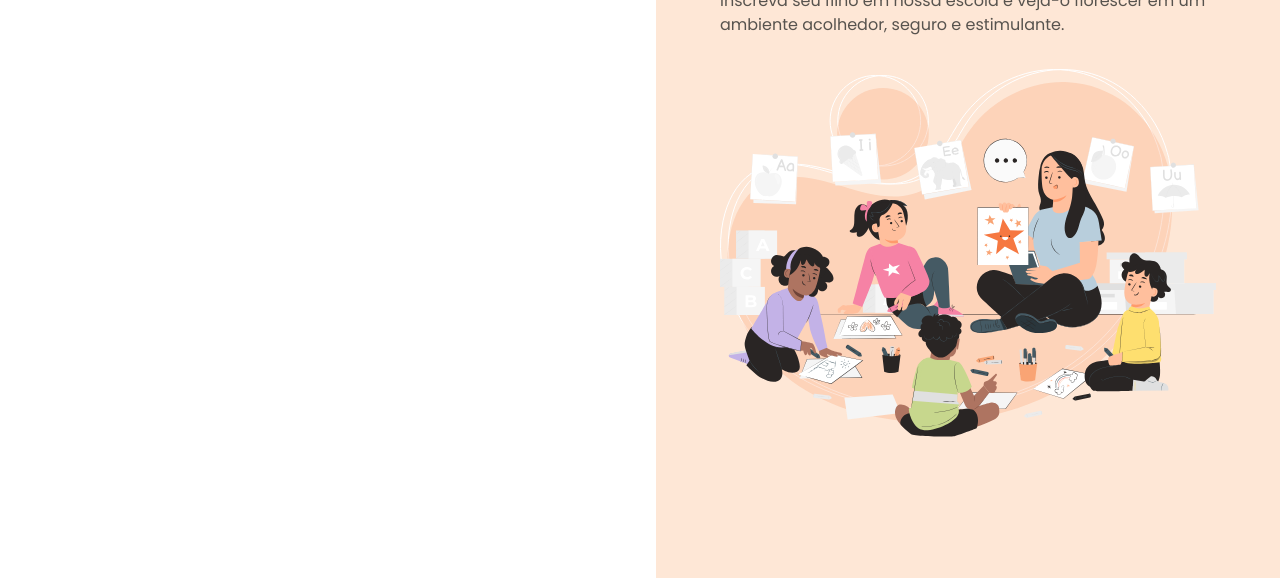
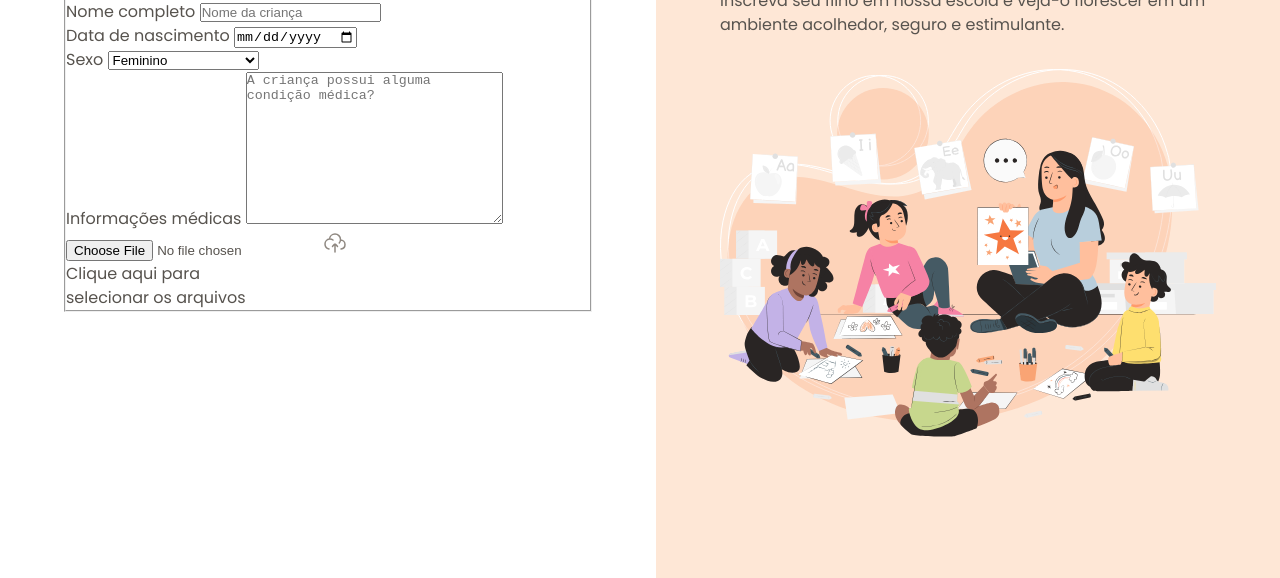
Before and after one commit to Szarblewski14/formul-rio, a plain HTML site: page index.html in a window 1280 px wide. Shown: the part 222-800 px from the top of the page. Drawn offline with Linux system fonts and the light colour scheme.

Commit message:
iniciando o formulário

```diff
--- a/index.html
+++ b/index.html
@@ -26,6 +26,50 @@
                 <h1>Formulário de matrícula</h1>
                 <p>Preencha os dados abaixo para matricular seu filho na escola de educação infantil Estrelas do Amanhã.
                 </p>
+
+                <form  method="post" enctype="multipart/form-data">
+                    <fieldset class="child-info">
+                        <legend>Informações da criança</legend>
+
+                        <div class="input-wrapper">
+                            <label for="fullname">Nome completo</label>
+                            <input id="fullname" type="text" placeholder="Nome da criança">
+                        </div>
+
+                        <div class="input-wrapper">
+                            <label for="birth">Data de nascimento</label>
+                            <input type="date" id="birth">
+                        </div>
+
+                        <div class="select-wrapper">
+                            <label for="gender">Sexo</label>
+                            <select name="gender" id="gender">
+                                <option value="femail">Feminino</option>
+                                <option value="mail">Masculino</option>
+                                <option value="na">Prefiro não responder</option>
+                            </select>
+                        </div>
+
+                        <div class="textarea-wrapper">
+                            <label for="medical-info">Informações médicas</label>
+                            <textarea name="medical-info" id="medical-info"
+                                cols="30" rows="10"
+                                placeholder="A criança possui alguma condição médica?"
+                            ></textarea>
+                        </div>
+
+                        <div class="droparea-wrapper">
+                            <input type="file" id="birth-file" name="birth-file">
+                            <img src="./assets/icons/cloud-upload.svg" alt="">
+
+                            <p>
+                                Clique aqui para <br>
+                                selecionar os arquivos
+                            </p>
+                        </div>
+
+                    </fieldset>
+                </form>
             </div>
         </main>
 
```
